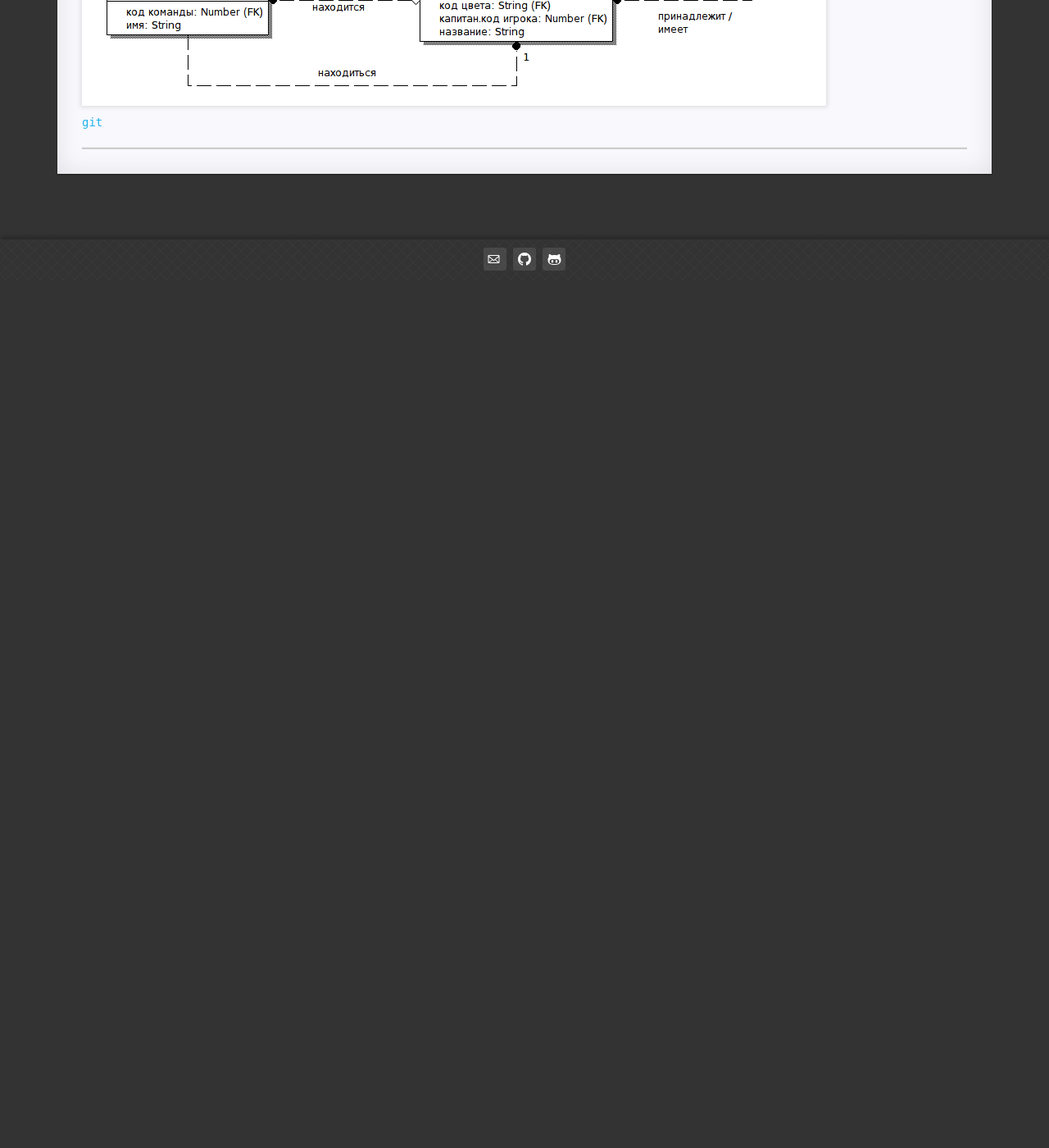
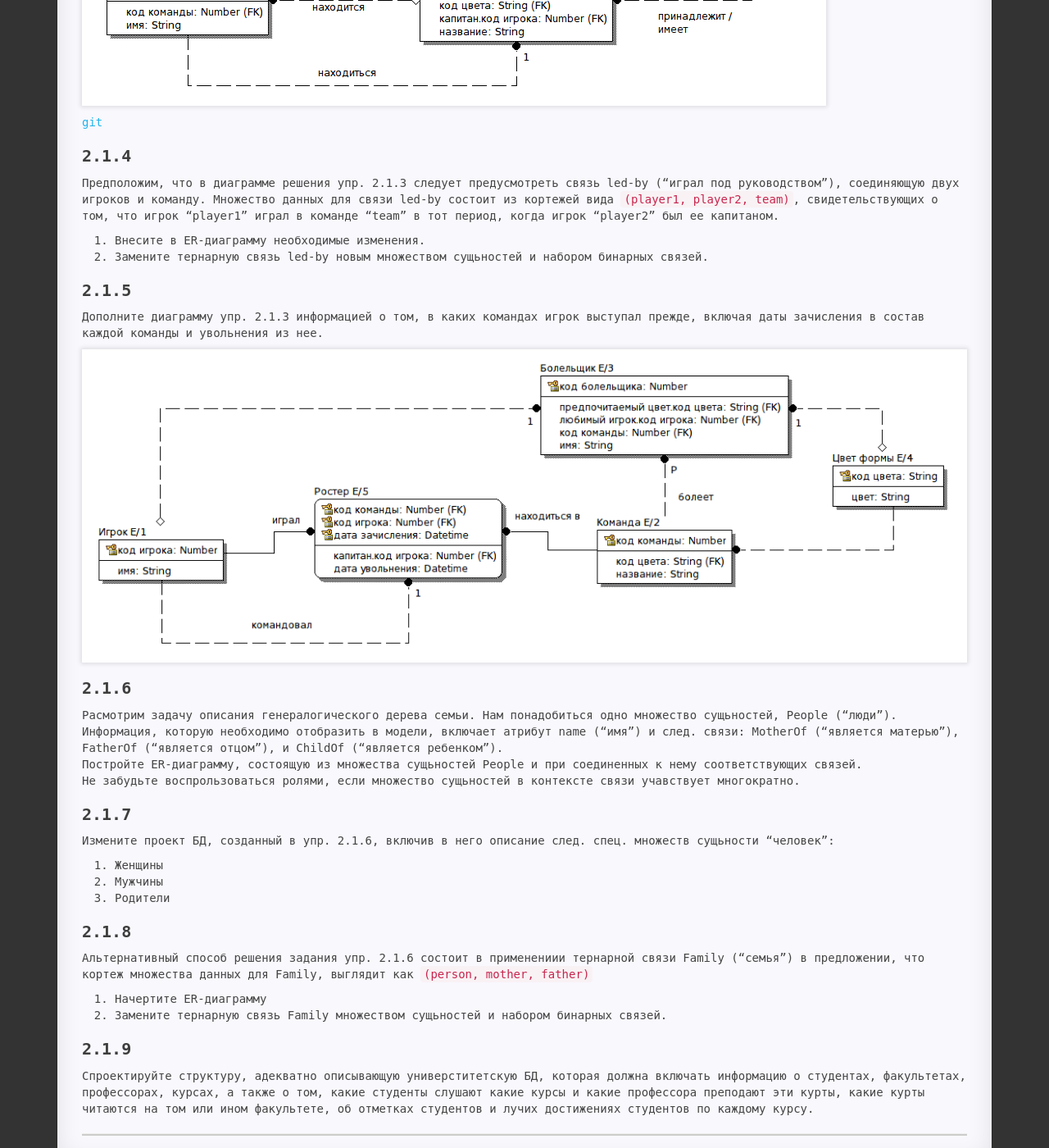
Before and after one commit to Avis20/avis20.github.io, a Jekyll site: the page built from _posts/2019-09-29-book-db.md, in a window 1280 px wide and 1400 px high, scrolled down 8008 px. Shown: the whole window at 82% size. Built offline with Jekyll 4.4.1, drawn with Linux system fonts in a browser that asks for light colours; before the commit the page ends 8350 px from its top, so only the background shows below that.

```diff
--- a/_posts/2019-09-29-book-db.md
+++ b/_posts/2019-09-29-book-db.md
@@ -358,3 +358,41 @@ reference:
 <img src="/static/img/books/erwin/ex2.1.3.1.png" alt="">
 
 <a href="https://github.com/Avis20/learn/blob/master/ermin/book/foodball_er.erwin">git</a>
+
+## 2.1.4
+
+Предположим, что в диаграмме решения упр. 2.1.3 следует предусмотреть связь led-by ("играл под руководством"), соединяющую двух игроков и команду. Множество данных для связи led-by состоит из кортежей вида `(player1, player2, team)`, свидетельствующих о том, что игрок "player1" играл в команде "team" в тот период, когда игрок "player2" был ее капитаном.
+
+1. Внесите в ER-диаграмму необходимые изменения.
+2. Замените тернарную связь led-by новым множеством сущьностей и набором бинарных связей.
+
+## 2.1.5
+
+Дополните диаграмму упр. 2.1.3 информацией о том, в каких командах игрок выступал прежде, включая даты зачисления в состав каждой команды и увольнения из нее.
+
+<img src="/static/img/books/erwin/ex.2.1.5.png" alt="">
+
+## 2.1.6
+
+Расмотрим задачу описания генералогического дерева семьи. Нам понадобиться одно множество сущьностей, People ("люди"). Информация, которую необходимо отобразить в модели, включает атрибут name ("имя") и след. связи: MotherOf ("является матерью"), FatherOf ("является отцом"), и ChildOf ("является ребенком").
+Постройте ER-диаграмму, состоящую из множества сущьностей People и при соединенных к нему соответствующих связей.
+Не забудьте воспрользоваться ролями, если множество сущьностей в контексте связи учавствует многократно.
+
+## 2.1.7
+
+Измените проект БД, созданный в упр. 2.1.6, включив в него описание след. спец. множеств сущьности "человек":
+
+1. Женщины
+2. Мужчины
+3. Родители
+
+## 2.1.8
+
+Альтернативный способ решения задания упр. 2.1.6 состоит в применениии тернарной связи Family ("семья") в предложении, что кортеж множества данных для Family, выглядит как `(person, mother, father)`
+
+1. Начертите ER-диаграмму
+2. Замените тернарную связь Family множеством сущьностей и набором бинарных связей.
+
+## 2.1.9
+
+Спроектируйте структуру, адекватно описывающую универститетскую БД, которая должна включать информацию о студентах, факультетах, профессорах, курсах, а также о том, какие студенты слушают какие курсы и какие профессора преподают эти курты, какие курты читаются на том или ином факультете, об отметках студентов и лучих достижениях студентов по каждому курсу.
```
Also changed, not shown: static/img/books/erwin/ex.2.1.5.png (added).
